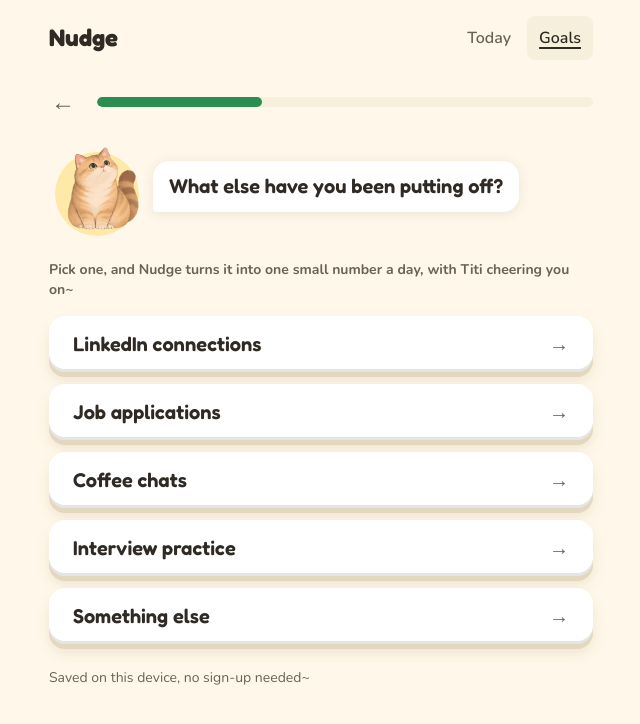
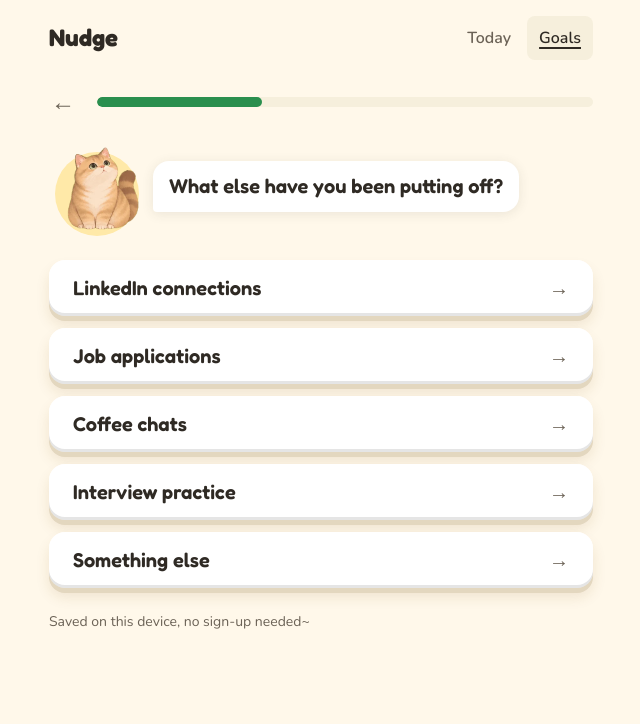
Before and after one commit to jessieyiqichen/dbs-a3, a Next.js app: page /goals/new in a window 1280 px wide. Shown: the top 724 px of the page, without its empty margins (319-959 px from the left). Built offline with nearby package versions, Linux system fonts and the light colour scheme.

Commit message:
fix: the purpose line shows on the first visit only, not on Add a goal
Co-Authored-By: Claude Fable 5.1 <noreply@anthropic.com>

```diff
--- a/src/components/onboarding/GoalWizard.tsx
+++ b/src/components/onboarding/GoalWizard.tsx
@@ -91,7 +91,7 @@ export function GoalWizard({ firstVisit = false, onCancel, onStarted }: Props) {
   const onBack = index > 0 ? back : onCancel;
   return (
     <SetupFrame step={index} steps={path.length} question={question} headingId={`setup-${step}`} moveFocus={moved} onBack={onBack}>
-      {step === "pick" && <PickStep onPick={(key) => go(startAnswers(key), pathFor(startAnswers(key), true)[1])} />}
+      {step === "pick" && <PickStep firstVisit={firstVisit} onPick={(key) => go(startAnswers(key), pathFor(startAnswers(key), true)[1])} />}
       {step === "what" && <WhatStep {...shared} />}
       {step === "often" && <OftenStep {...shared} />}
       {step === "date" && <DateStep {...shared} />}
--- a/src/components/onboarding/Steps.tsx
+++ b/src/components/onboarding/Steps.tsx
@@ -38,11 +38,11 @@ function checkDate(today: string) {
   return (v: string) => (!/^\d{4}-\d{2}-\d{2}$/.test(v) ? "Pick the date you want to finish by" : v <= today ? "Pick a date after today" : undefined);
 }
 
-export function PickStep({ onPick }: { onPick: (starterKey: string | null) => void }) {
+export function PickStep({ firstVisit = false, onPick }: { firstVisit?: boolean; onPick: (starterKey: string | null) => void }) {
   return (
     <>
-      {/* First-run check (2026-10-18): a newcomer could not tell what Nudge was for from the question alone */}
-      <p className="mb-4 text-sm font-bold text-muted">Pick one, and Nudge turns it into one small number a day, with Titi cheering you on~</p>
+      {/* First-run check (2026-10-18): a newcomer could not tell what Nudge was for from the question alone; said once */}
+      {firstVisit && <p className="mb-4 text-sm font-bold text-muted">Pick one, and Nudge turns it into one small number a day, with Titi cheering you on~</p>}
       <Choices
         label="Things to start"
         choices={[...STARTERS.map((s) => ({ key: s.key, label: s.label })), { key: "own", label: "Something else" }]}
```
